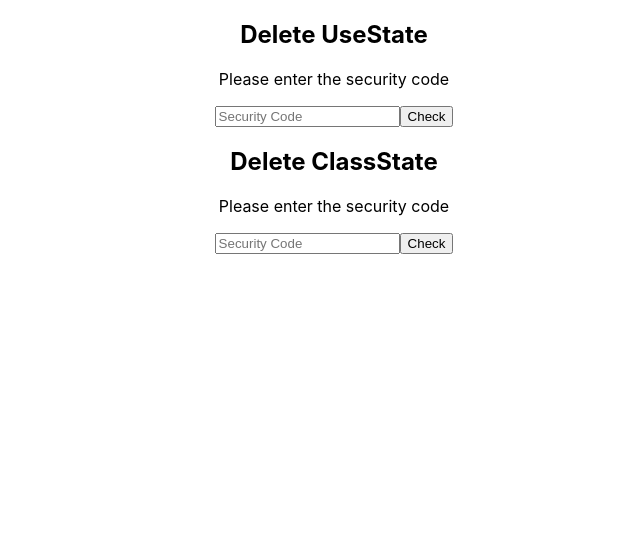
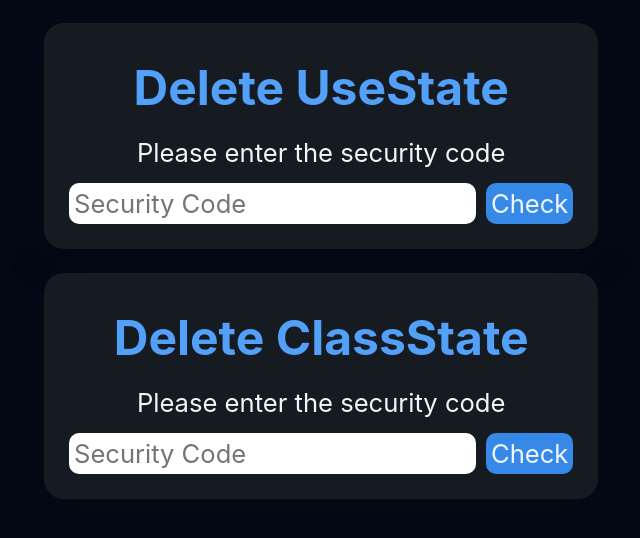
Before and after one commit to Serbeld/State-handling-with-React-JS, a React (Create React App) app in the folder state-handling-with-react/: page / in a window 1280 px wide. Shown: the top 538 px of the page, without its empty margins (306-946 px from the left). Built offline with nearby package versions, Linux system fonts and the light colour scheme.

Commit message:
Estados imperativos con useState

```diff
--- a/state-handling-with-react/public/index.html
+++ b/state-handling-with-react/public/index.html
@@ -24,7 +24,7 @@
       work correctly both with client-side routing and a non-root public URL.
       Learn how to configure a non-root public URL by running `npm run build`.
     -->
-    <title>React App</title>
+    <title>State React App</title>
   </head>
   <body>
     <noscript>You need to enable JavaScript to run this app.</noscript>
--- a/state-handling-with-react/src/ClassState/index.js
+++ b/state-handling-with-react/src/ClassState/index.js
@@ -52,7 +52,7 @@ class ClassState extends React.Component {
 
                 {
                     (this.state.error && !this.state.loading) && (
-                        <p>Error: Security code is incorrect</p>
+                        <p className='error'>Error: Security code is incorrect</p>
                     )
                 }
                 {
@@ -73,6 +73,7 @@ class ClassState extends React.Component {
                     }}
                 />
                 <button
+                    className={`${this.state.value === SECURITY_CODE && !this.state.error ? "check" : ""}`}
                     onClick={() => { this.setState({ loading: true }) }}
                 >Check</button>
             </div>
--- a/state-handling-with-react/src/Loading/index.js
+++ b/state-handling-with-react/src/Loading/index.js
@@ -2,15 +2,15 @@ import React from 'react'
 
 class Loading extends React.Component {
 
-    componentWillUnmount(){
+    componentWillUnmount() {
         console.log("componentWillUnmount")
     }
 
     render() {
         return (
-            <div>
-                <p>Loading...</p>
-            </div>
+            <React.Fragment>
+                <p className='loading'>Loading...</p>
+            </React.Fragment>
         );
     }
 }
--- a/state-handling-with-react/src/UseState/index.js
+++ b/state-handling-with-react/src/UseState/index.js
@@ -1,22 +1,41 @@
 import React from 'react'
 
 const SECURITY_CODE = 'paradigma';
+const itemName = "reactv2"
+const initialValue = {
+    value: '',
+    error: false,
+    loading: false,
+    deleted: false,
+    confirmed: false,
+}
 
 function UseState({ name }) {
 
-    const [state, setState] = React.useState(
-        {
-            value: '',
-            error: false,
-            loading: false,
+    const [state, setState] = React.useState(initialValue);
+
+    React.useEffect(() => {
+        try {
+            const localStorageItem = localStorage.getItem(itemName);
+            let parsedItem;
+
+            if (!localStorageItem) {
+                localStorage.setItem(itemName, JSON.stringify(initialValue));
+                parsedItem = initialValue;
+            } else {
+                try {
+                    parsedItem = JSON.parse(localStorageItem);
+                } catch (error) {
+                    parsedItem = initialValue;
                 }
-    );
+            }
+            setState(parsedItem)
+        } catch (error) {
+            console.warn(error.message)
+        }
+    }, []);
 
-    // const [value, setValue] = React.useState('');
-    // const [error, setError] = React.useState(false);
-    // const [loading, setLoading] = React.useState(false);
-
-    const onClick = (event) => {
+    const onClick = () => {
         setState({
             ...state,
             loading: true
@@ -32,7 +51,7 @@ function UseState({ name }) {
 
     const commentEnterSubmit = (event) => {
         if (event.key === "Enter" && event.shiftKey === false) {
-            return onClick(event);
+            return onClick();
         }
     }
 
@@ -43,14 +62,15 @@ function UseState({ name }) {
             console.log("Doing the validation");
             setTimeout(() => {
 
-                if(state.value === SECURITY_CODE){
+                if (state.value === SECURITY_CODE) {
                     setState({
                         ...state,
                         loading: false,
-                        error: false
+                        error: false,
+                        confirmed: true,
                     });
                 }
-                else{
+                else {
                     setState({
                         ...state,
                         loading: false,
@@ -58,13 +78,16 @@ function UseState({ name }) {
                     });
                 }
 
+                localStorage.setItem(itemName, JSON.stringify(state));
+
                 console.log("The validation was completed");
-            }, 2000);
+            }, 1000);
         }
 
         // console.log("Finishing the effect");
     }, [state.loading]);
 
+    if (!state.deleted && !state.confirmed) {
         return (
             <div>
                 <h2>Delete {name}</h2>
@@ -72,10 +95,10 @@ function UseState({ name }) {
                 <p>Please enter the security code</p>
 
                 {(state.error && !state.loading) && (
-                <p>Error: Security code is incorrect</p>
+                    <p className='error'>Error: Security code is incorrect</p>
                 )}
                 {state.loading && (
-                <p>Loading...</p>
+                    <p className='loading'>Loading...</p>
                 )}
 
                 <input
@@ -86,10 +109,59 @@ function UseState({ name }) {
                 />
 
                 <button
+                    className={`${state.value === SECURITY_CODE && !state.error ? "check" : ""}`}
                     onClick={onClick}
                 >Check</button>
             </div>
         );
     }
+    else if (!!state.confirmed && !state.deleted) {
+        return (
+            <React.Fragment>
+                <div>
+                    <p>Are you agree to delete this state?</p>
+                    <button
+                        className='background-red'
+                        onClick={() => {
+                            setState({
+                                ...state,
+                                deleted: true
+                            });
+                        }}
+                    >Delete</button>
+                    <button
+                        onClick={() => {
+                            setState({
+                                ...state,
+                                confirmed: false,
+                                value: ''
+                            });
+                        }}
+                    >Cancel</button>
+                </div>
+            </React.Fragment>
+        );
+    }
+    else {
+        return (
+            <React.Fragment>
+                <div>
+                    <p>The react state was deleted</p>
+                    <button
+                        className='background-red'
+                        onClick={() => {
+                            setState({
+                                ...state,
+                                deleted: false,
+                                confirmed: false,
+                                value: ''
+                            });
+                        }}
+                    >Return the react state again</button>
+                </div>
+            </React.Fragment>
+        );
+    }
+}
 
 export { UseState }
--- a/state-handling-with-react/src/index.css
+++ b/state-handling-with-react/src/index.css
@@ -5,9 +5,79 @@ body {
     sans-serif;
   -webkit-font-smoothing: antialiased;
   -moz-osx-font-smoothing: grayscale;
+  background: #020914;
+  width: 98vw;
+  color: #e7edf3;
+  display: -webkit-box;
+  display: -ms-flexbox;
+  display: flex;
+  -webkit-box-pack: center;
+  -ms-flex-pack: center;
+  justify-content: center;
 }
 
 code {
   font-family: source-code-pro, Menlo, Monaco, Consolas, 'Courier New',
     monospace;
 }
+
+#root {
+  margin: 0px 24px;
+  position: relative;
+  top: -1px;
+  min-height: 100vh;
+  max-width: 600px;
+}
+
+.App div{
+  background: #161B22;
+  color: #F0F6FC;
+  position: relative;
+  padding: 20px;
+  margin-top: 24px;
+  -webkit-box-shadow: 0px 5px 50px rgb(32 35 41 / 15%);
+  box-shadow: 0px 5px 50px rgb(32 35 41 / 15%);
+  border-radius: 20px;
+}
+
+h2{
+  font-size: 3rem;
+  margin: 15px;
+  color: #53a0f8;
+}
+
+.loading{
+  color: #53a0f8;
+  font-weight: 600;
+}
+
+.error{
+  color: #f85353;
+}
+
+p,
+input,
+button{
+  font-family: -apple-system, BlinkMacSystemFont, 'Segoe UI', 'Roboto', 'Oxygen',
+    'Ubuntu', 'Cantarell', 'Fira Sans', 'Droid Sans', 'Helvetica Neue',
+    sans-serif;
+  font-size: 1.6rem;
+  margin: 5px;
+  padding: 5px;
+  border-radius: 10px;
+  border: none;
+}
+
+button{
+  background-color: #3689e7;
+  color: #F0F6FC;
+  cursor: pointer;
+}
+
+.check{
+  background-color: #2984ec;
+}
+
+.background-red{
+  background-color: #f85353;
+}
```
Lines whose indentation alone changed are shown as unchanged.
